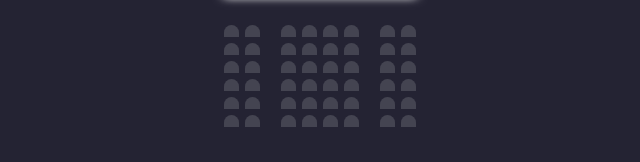
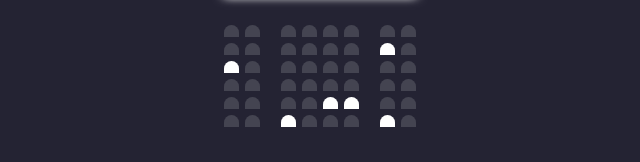
Before and after one commit to jukebox101/movie-seating-js, a plain HTML site: page index.html in a window 1280 px wide. Shown: the part 428-590 px from the top of the page, without its empty margins (320-960 px from the left). Drawn offline with Linux system fonts and the light colour scheme.

Commit message:
occupied seats added

```diff
--- a/index.html
+++ b/index.html
@@ -53,11 +53,11 @@
             <div class="seat"></div>
             <div class="seat"></div>
             <div class="seat"></div>
-            <div class="seat"></div>
+            <div class="seat occupied"></div>
             <div class="seat"></div>
         </div>
         <div class="row">
-            <div class="seat"></div>
+            <div class="seat occupied"></div>
             <div class="seat"></div>
             <div class="seat"></div>
             <div class="seat"></div>
@@ -81,19 +81,19 @@
             <div class="seat"></div>
             <div class="seat"></div>
             <div class="seat"></div>
-            <div class="seat"></div>
-            <div class="seat"></div>
+            <div class="seat occupied"></div>
+            <div class="seat occupied"></div>
             <div class="seat"></div>
             <div class="seat"></div>
         </div>
         <div class="row">
             <div class="seat"></div>
             <div class="seat"></div>
+            <div class="seat occupied"></div>
             <div class="seat"></div>
             <div class="seat"></div>
             <div class="seat"></div>
-            <div class="seat"></div>
-            <div class="seat"></div>
+            <div class="seat occupied"></div>
             <div class="seat"></div>
         </div>
 
```
